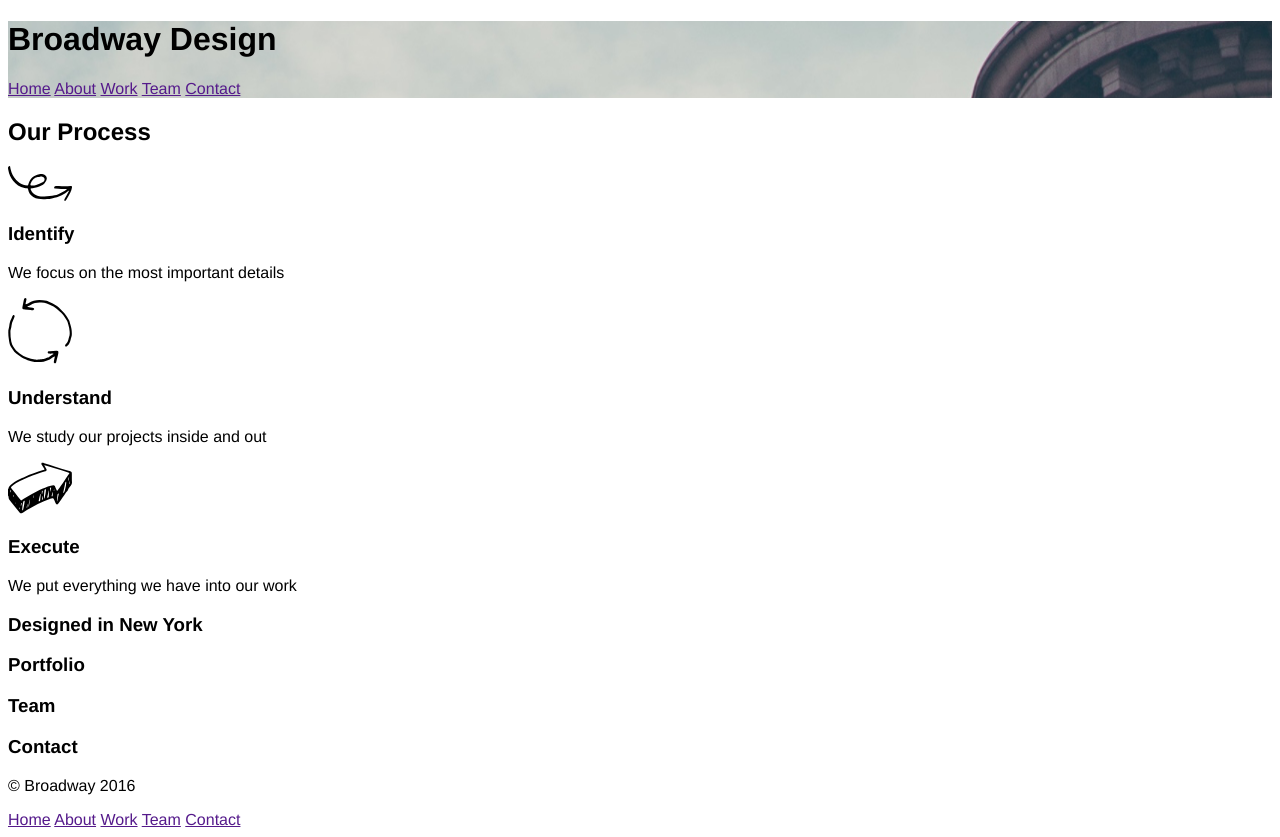
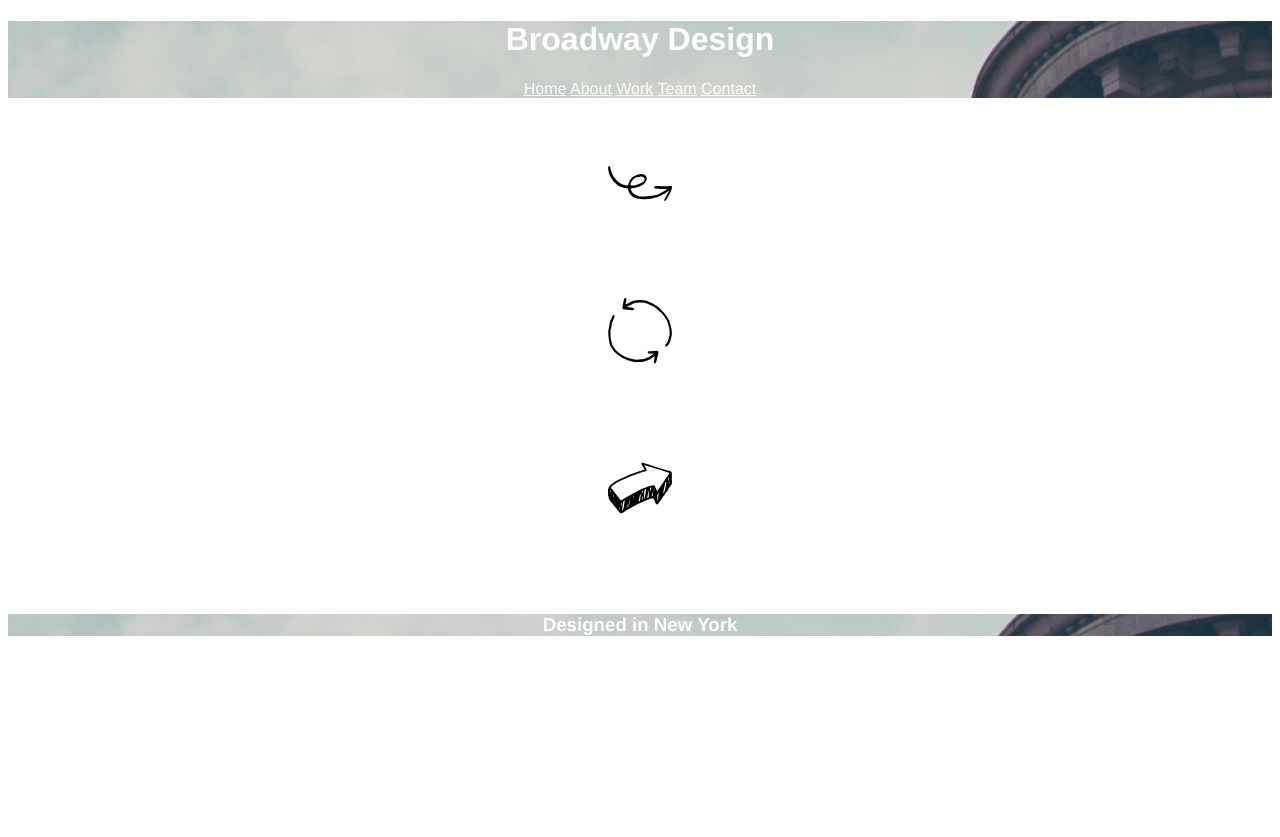
Before and after one commit to boywhocodes/Broadway, a plain HTML site: page index.html in a window 1280 px wide. Drawn offline with Linux system fonts and the light colour scheme.

Commit message:
add css stylings, colors, realignments

```diff
--- a/index.html
+++ b/index.html
@@ -14,7 +14,7 @@
 <body>
 
     <!-- Title -->
-    <div class="landing-section">
+    <div class="flatiron-background">
         <h1>Broadway Design</h1>
 
         <!-- Header Links -->
@@ -43,7 +43,7 @@
 
     <!-- Company Information -->
 
-    <h3>Designed in New York</h3>
+    <h3 class="flatiron-background">Designed in New York</h3>
 
     <h3>Portfolio</h3>
     <h3>Team</h3>
--- a/resources/css/styles.css
+++ b/resources/css/styles.css
@@ -1,8 +1,10 @@
 * {
     font-family: 'Helvetica';
+    text-align: center;
+    color: white;
 }
 
-.landing-section {
+.flatiron-background {
     background-image: url("../images/the-flatiron-building.png");
 }
 
```
